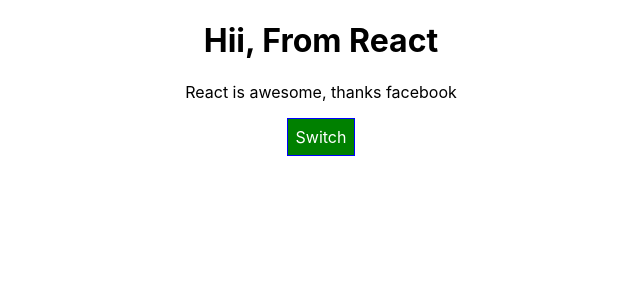
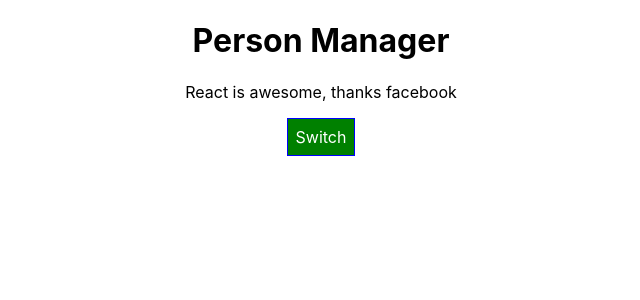
Before and after one commit to muktidj/react-course, a React (Create React App) app: page / in a window 1280 px wide. Shown: the top 300 px of the page, without its empty margins (319-959 px from the left). Built offline with nearby package versions, Linux system fonts and the light colour scheme.

Commit message:
Bab 7, 87 class based vs functional

```diff
--- a/src/components/Persons/Cockpit/Cockpit.js
+++ b/src/components/Persons/Cockpit/Cockpit.js
@@ -17,7 +17,7 @@
 
 return (
     <div className={classes.Cockpit}>
-      <h1>Hii, From React</h1>
+      <h1>{props.title}</h1>
         <p className={assignedClasses.join(' ')}>React is awesome, thanks facebook</p>
 
       <button className={btnClass} onClick={props.clicked}>
--- a/src/containers/App.js
+++ b/src/containers/App.js
@@ -95,6 +95,7 @@
 
     <div className="App">
       <Cockpit
+        title={this.props.appTitle}
         showPersons={this.state.showPersons}
         persons={this.state.persons}
         clicked={this.toggleNameHandler}
--- a/src/index.js
+++ b/src/index.js
@@ -6,7 +6,7 @@
 
 ReactDOM.render(
   <React.StrictMode>
-    <App />
+    <App appTitle="Person Manager"/>
   </React.StrictMode>,
   document.getElementById('root')
 );
```
